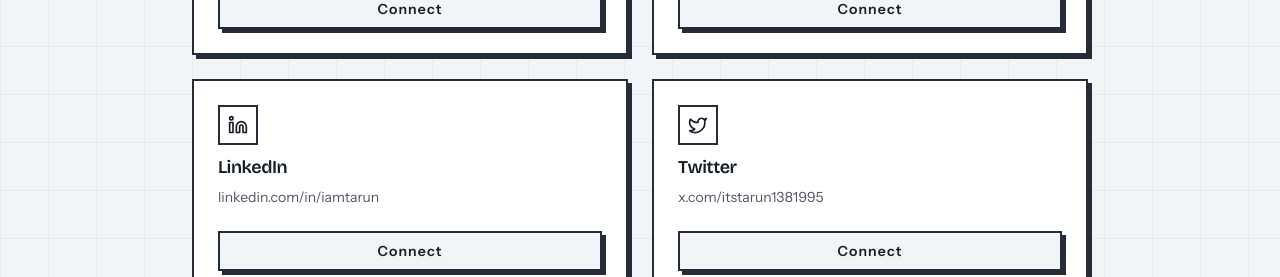
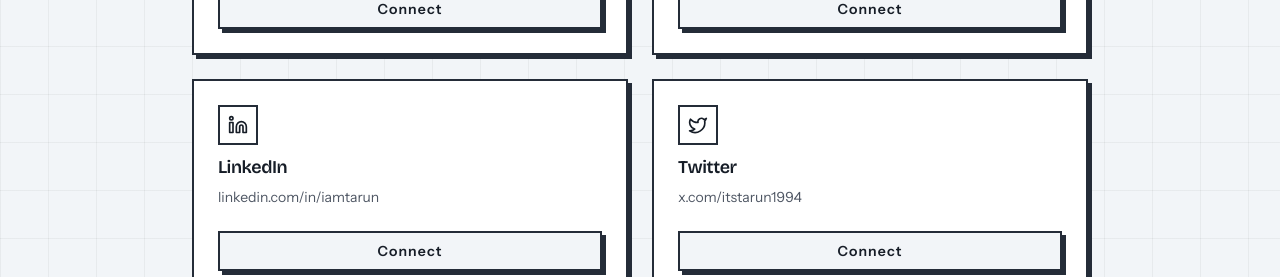
Before and after one commit to itsTarun/portfolio-site, a Next.js app: page /contact in a window 1280 px wide. Shown: the part 722-999 px from the top of the page. Built offline with nearby package versions, Linux system fonts and the light colour scheme.

Commit message:
Replace old Twitter/X username with new one
Agent-Logs-Url: https://github.com/itsTarun/portfolio-site/sessions/16af6551-7959-4b7b-b6dd-e3118da1acf6

Co-authored-by: itsTarun <4862591+itsTarun@users.noreply.github.com>

```diff
--- a/src/app/contact/page.tsx
+++ b/src/app/contact/page.tsx
@@ -41,7 +41,7 @@ const socialLinks = [
 		name: "Twitter",
 		href: SOCIAL_LINKS.twitter,
 		icon: Twitter,
-		description: "x.com/itstarun1381995",
+		description: "x.com/itstarun1994",
 	},
 ];
 
--- a/src/lib/site-config.ts
+++ b/src/lib/site-config.ts
@@ -8,7 +8,7 @@ export const CONTACT_EMAIL_MAILTO = `mailto:${CONTACT_EMAIL}`;
 export const SOCIAL_LINKS = {
 	github: "https://github.com/itsTarun",
 	linkedin: "https://www.linkedin.com/in/iamtarun/",
-	twitter: "https://x.com/itstarun1381995",
+	twitter: "https://x.com/itstarun1994",
 } as const;
 
 export const OG_IMAGE_SIZE = {
```
